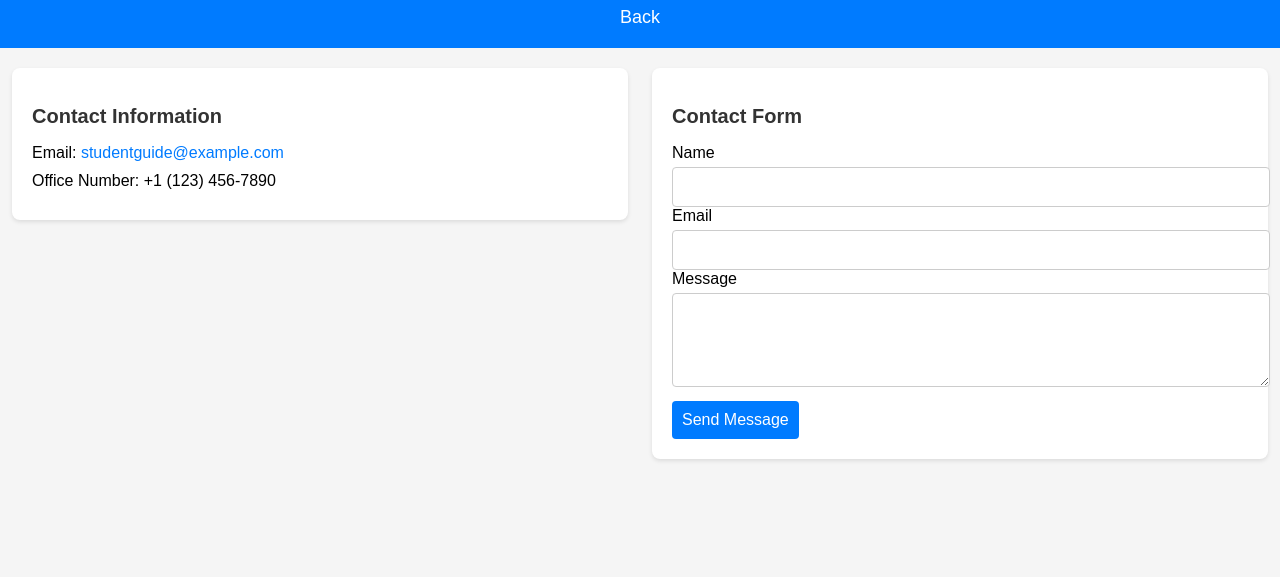
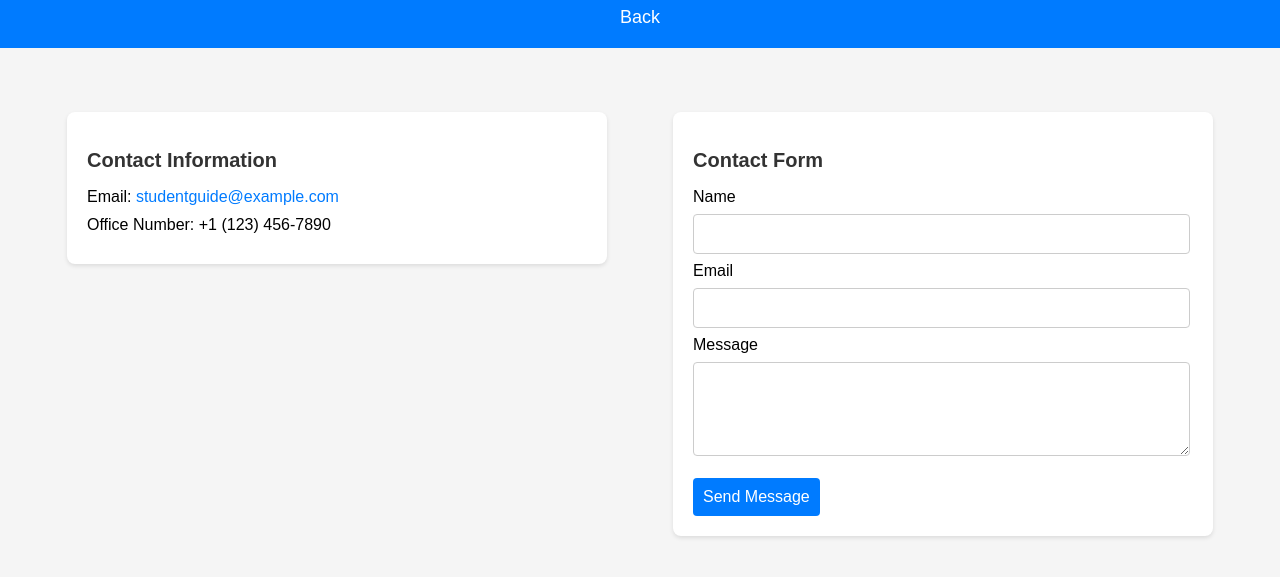
Before and after one commit to Amanrawat17/STUDENT-GUIDE, a plain HTML site: page Contact.html in a window 1280 px wide. Shown: the part 51-628 px from the top of the page. Drawn offline with Linux system fonts and the light colour scheme.

Commit message:
Contact.html

```diff
--- a/Contact.html
+++ b/Contact.html
@@ -34,19 +34,27 @@
     }
 
    .container {
+
+    padding: 34px;
     display: flex;
     justify-content: space-around;
     align-items: flex-start;
     margin-top: 20px;
+    flex-wrap: wrap;
+    align-content: center;
+    flex-direction: row;
 }
 
     .contact-info,
     .contact-form {
+		margin:10px;
         background-color: #fff;
         border-radius: 8px;
         padding: 20px;
         box-shadow: 0 2px 4px rgba(0, 0, 0, 0.1);
-        width: 45%;
+        width: 100%;
+		max-width:500px;
+
     }
 
     .contact-info h2,
@@ -69,12 +77,13 @@
     input[type="text"],
     input[type="email"],
     textarea {
-        width: 100%;
+        width: 95%;
         padding: 10px;
         border: 1px solid #ccc;
         border-radius: 4px;
         font-size: 16px;
-        margin-top: 5px;
+        margin-top: 8px;
+		margin-bottom:8px;
     }
 
     button {
```
Lines whose indentation alone changed are shown as unchanged.
